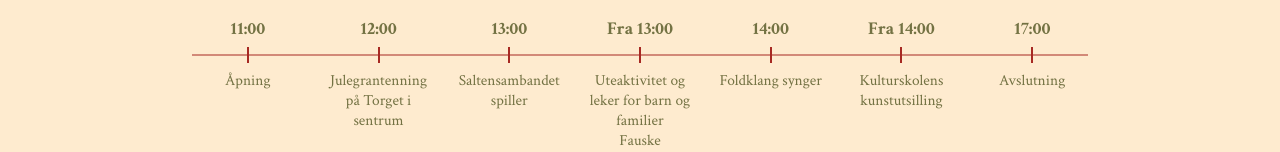
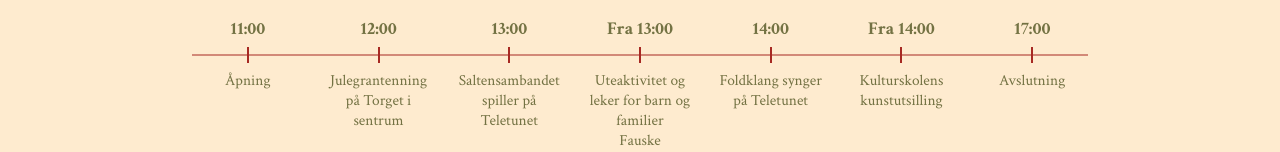
Before and after one commit to MLundteppen/Jul-p-tunet, a plain HTML site: page index.html in a window 1280 px wide. Shown: the part 798-950 px from the top of the page. Drawn offline with Linux system fonts and the light colour scheme; a script that the page names is missing.

Commit message:
Update event details in timeline

```diff
--- a/index.html
+++ b/index.html
@@ -583,9 +583,9 @@
         <div class="timeline-grid">
           <div class="timeline-item"><div class="time">11:00</div><div class="tick"></div><div class="label">Åpning</div></div>
           <div class="timeline-item"><div class="time">12:00</div><div class="tick"></div><div class="label">Julegrantenning på Torget i sentrum</div></div>
-          <div class="timeline-item"><div class="time">13:00</div><div class="tick"></div><div class="label">Saltensambandet spiller</div></div>
+          <div class="timeline-item"><div class="time">13:00</div><div class="tick"></div><div class="label">Saltensambandet spiller på Teletunet</div></div>
           <div class="timeline-item"><div class="time">Fra 13:00</div><div class="tick"></div><div class="label">Uteaktivitet og leker for barn og familier <br> Fauske Fritidssenter</div></div>
-          <div class="timeline-item"><div class="time">14:00</div><div class="tick"></div><div class="label">Foldklang synger</div></div>
+          <div class="timeline-item"><div class="time">14:00</div><div class="tick"></div><div class="label">Foldklang synger på Teletunet</div></div>
           <div class="timeline-item"><div class="time">Fra 14:00</div><div class="tick"></div><div class="label">Kulturskolens kunstutsilling</div></div>
           <div class="timeline-item"><div class="time">17:00</div><div class="tick"></div><div class="label">Avslutning</div></div>
         </div>
```
